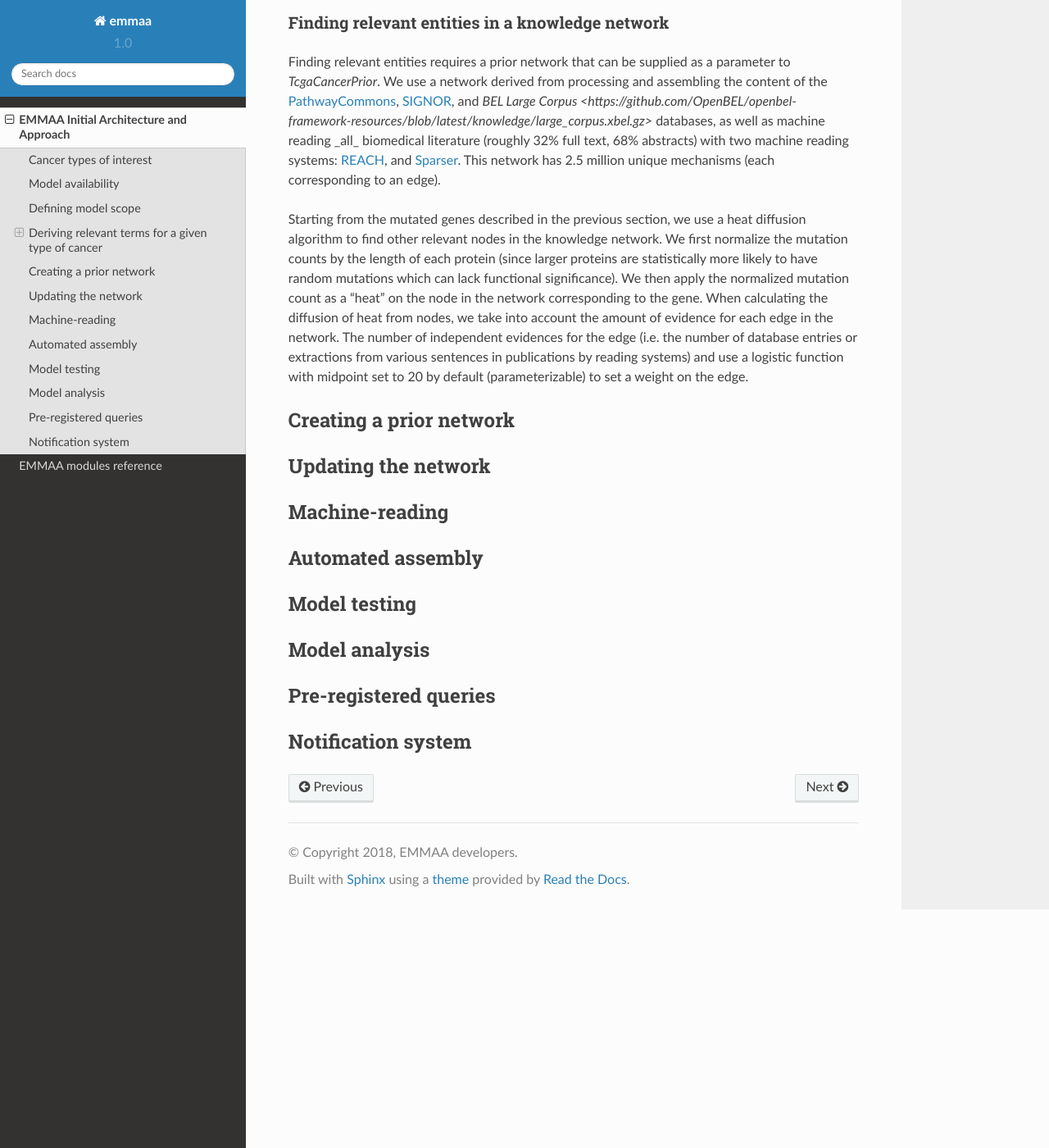
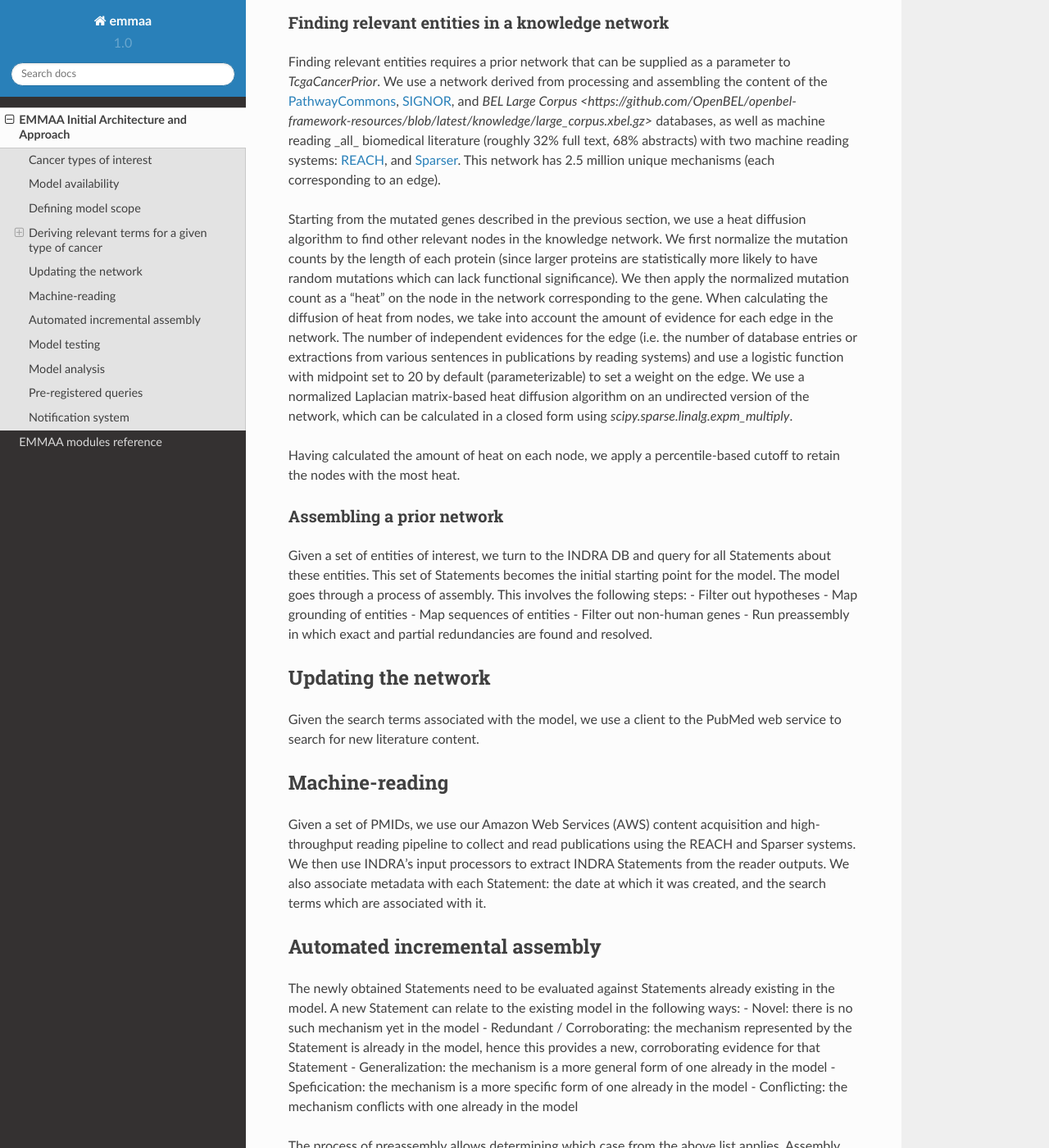
Before and after one commit to gyorilab/emmaa, a Sphinx documentation site: the page built from doc/architecture.rst, in a window 1280 px wide and 1400 px high, scrolled down 1356 px. Shown: the whole window at 82% size. Built offline with Sphinx 7.4.7 and the Read the Docs theme 2.0.0, drawn with Linux system fonts in a browser that asks for light colours; pages that are not in the unit, such as notebooks, are missing from menus; some of the changed text lies outside the part shown.

Commit message:
Document prior network assembly

```diff
--- a/doc/architecture.rst
+++ b/doc/architecture.rst
@@ -86,21 +86,63 @@ amount of evidence for each edge in the network. The number of independent
 evidences for the edge (i.e. the number of database entries or extractions
 from various sentences in publications by reading systems) and use a logistic
 function with midpoint set to 20 by default (parameterizable) to set a weight
-on the edge.
+on the edge. We use a normalized Laplacian matrix-based heat diffusion algorithm
+on an undirected version of the network, which can be calculated in a closed
+form using `scipy.sparse.linalg.expm_multiply`.
+
+Having calculated the amount of heat on each node, we apply a percentile-based
+cutoff to retain the nodes with the most heat.
 
 
-Creating a prior network
-------------------------
+Assembling a prior network
+~~~~~~~~~~~~~~~~~~~~~~~~~~
+Given a set of entities of interest, we turn to the INDRA DB and query
+for all Statements about these entities. This set of Statements becomes
+the initial starting point for the model. The model goes through a process
+of assembly. This involves the following steps:
+- Filter out hypotheses
+- Map grounding of entities
+- Map sequences of entities
+- Filter out non-human genes
+- Run preassembly in which exact and partial redundancies are found and
+resolved.
 
 
 Updating the network
 --------------------
+Given the search terms associated with the model, we use a client to the
+PubMed web service to search for new literature content.
+
 
 Machine-reading
 ---------------
+Given a set of PMIDs, we use our Amazon Web Services (AWS) content acquisition
+and high-throughput reading pipeline to collect and read publications using
+the REACH and Sparser systems. We then use INDRA's input processors to
+extract INDRA Statements from the reader outputs. We also associate
+metadata with each Statement: the date at which it was created, and the
+search terms which are associated with it.
 
-Automated assembly
-------------------
+
+Automated incremental assembly
+------------------------------
+The newly obtained Statements need to be evaluated against
+Statements already existing in the model. A new Statement can relate to
+the existing model in the following ways:
+- Novel: there is no such mechanism yet in the model
+- Redundant / Corroborating: the mechanism represented by the Statement
+is already in the model, hence this provides a new, corroborating evidence
+for that Statement
+- Generalization: the mechanism is a more general form of one already in the model
+- Speficication: the mechanism is a more specific form of one already in the model
+- Conflicting: the mechanism conflicts with one already in the model
+
+The process of preassembly allows determining which case from the above list
+applies. Assembly also involves calculating belief scores. One can then
+apply a cutoff to only "publish" statements in the model that are above
+the given belief threshold. The Statements below the threshold still remain
+in the "raw" model knowledge and can later advance to be included in the
+published model if they collect enough evidence to reach the belief threshold.
 
 Model testing
 -------------
```
